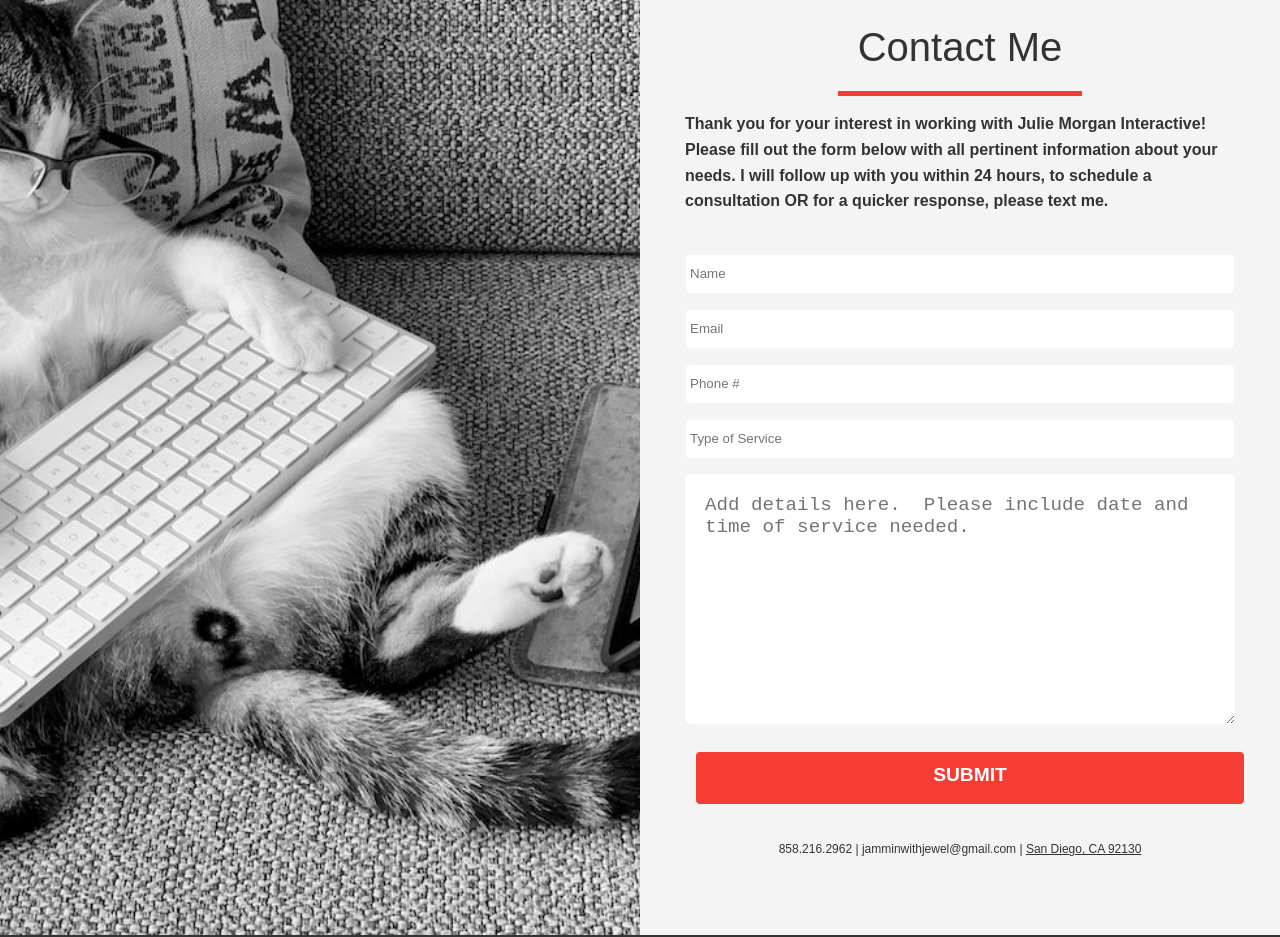
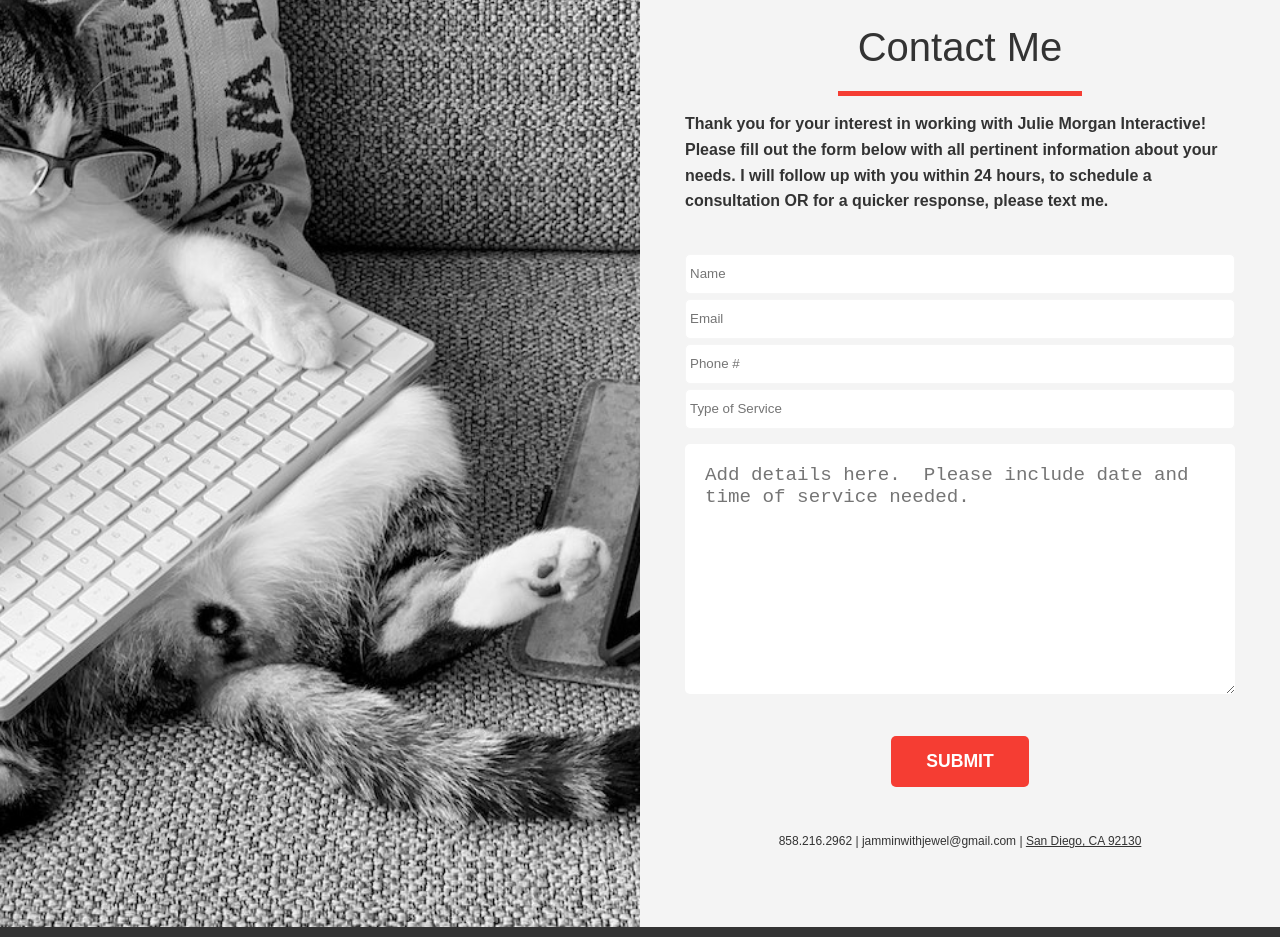
Before and after one commit to jamminwithjewel/JMinteractive, a plain HTML site: page index.html in a window 1280 px wide. Shown: the part 3800-4737 px from the top of the page. Drawn offline with nearby package versions, Linux system fonts and the light colour scheme; a web font is replaced by a local one.

Commit message:
updated form & btn styling

```diff
--- a/CSS/utilities.css
+++ b/CSS/utilities.css
@@ -85,6 +85,19 @@
 #inline-btn {
   display: flex;
   flex-direction: row;
+}
+
+.btn-form {
+  cursor: pointer;
+  padding: 15px 35px;
+  color: #fff;
+  background-color: rgb(245, 61, 51);
+  border-radius: 5px;
+  border: none;
+  margin: 35px;
+  font-size: 1.1rem;
+  font-weight: bold;
+  text-transform: uppercase;
 }
 
 
--- a/index.html
+++ b/index.html
@@ -348,7 +348,7 @@
                         <h4>Thank you for your interest in working with Julie Morgan Interactive!  Please fill out the form below with all pertinent information about your needs.  I will follow up with you within 24 hours, to schedule a consultation OR for a quicker response, please text me.</h4>
 
                         <!-- Form Info -->
-                        <form name="contact" method="POST" data-netlify="true" action="" class="callback-form">
+                        <form class="callback-form" name="contact" netlify>
 
                             <div class="form-control">
 
@@ -356,26 +356,13 @@
 
                                 <input type="text" name="name" id="name" placeholder="Name">
 
-                            </div>
-
-
-                            <div class="form-control">
-
                                 <label for="email"></label>
 
-                                <input type="email" name="email" id="email" placeholder="Email">
-
-                            </div>
-
-                            <div class="form-control">
+                                <input type="text" name="email" id="email" placeholder="Email">
 
                                 <label for="phone"></label>
 
                                 <input type="text" name="phone" id="phone" placeholder="Phone #">
-
-                            </div>
-
-                            <div class="form-control">
 
                                 <label for="subject"></label>
 
@@ -383,11 +370,11 @@
 
                             </div>
 
-                            <div class="form-control">
+                            <textarea placeholder="Add details here.  Please include date and time of service needed." name="message"></textarea>
 
-                                <textarea placeholder="Add details here.  Please include date and time of service needed." name="message"></textarea>
+                            <div class="center-policy">
 
-                                <input type="submit" value="Submit" id="submit" class="btn">
+                                <button type="submit" class="btn-form">Submit</button>
 
                             </div>
 
```
